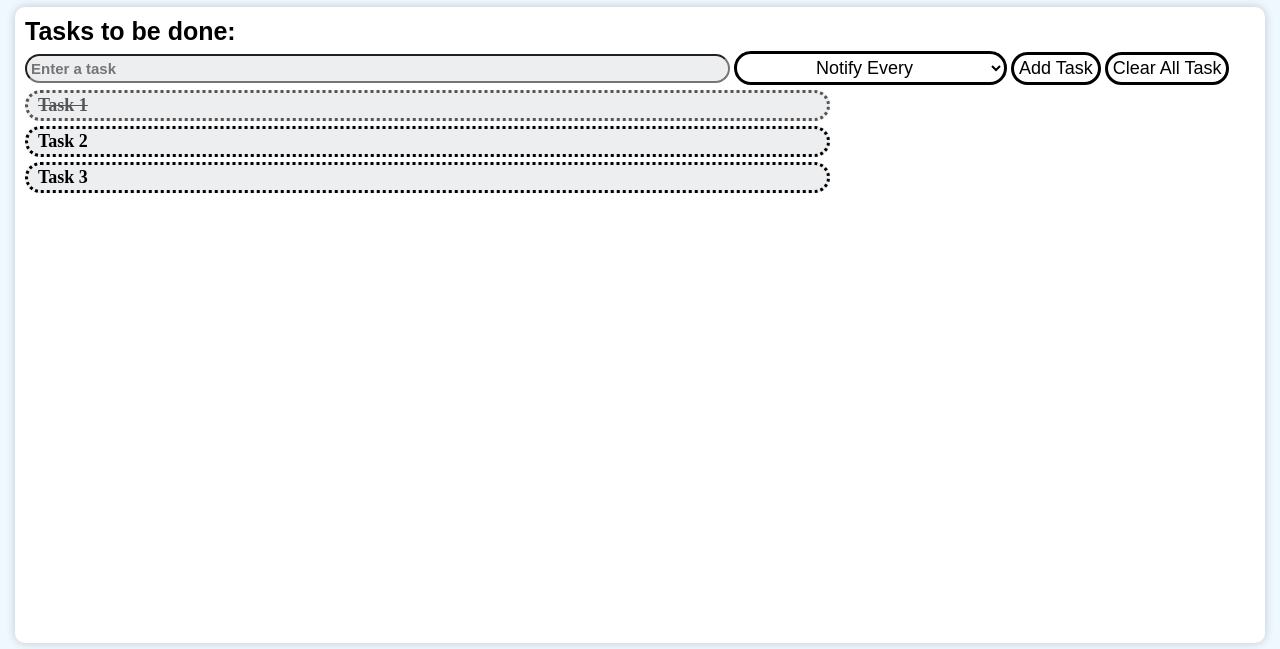
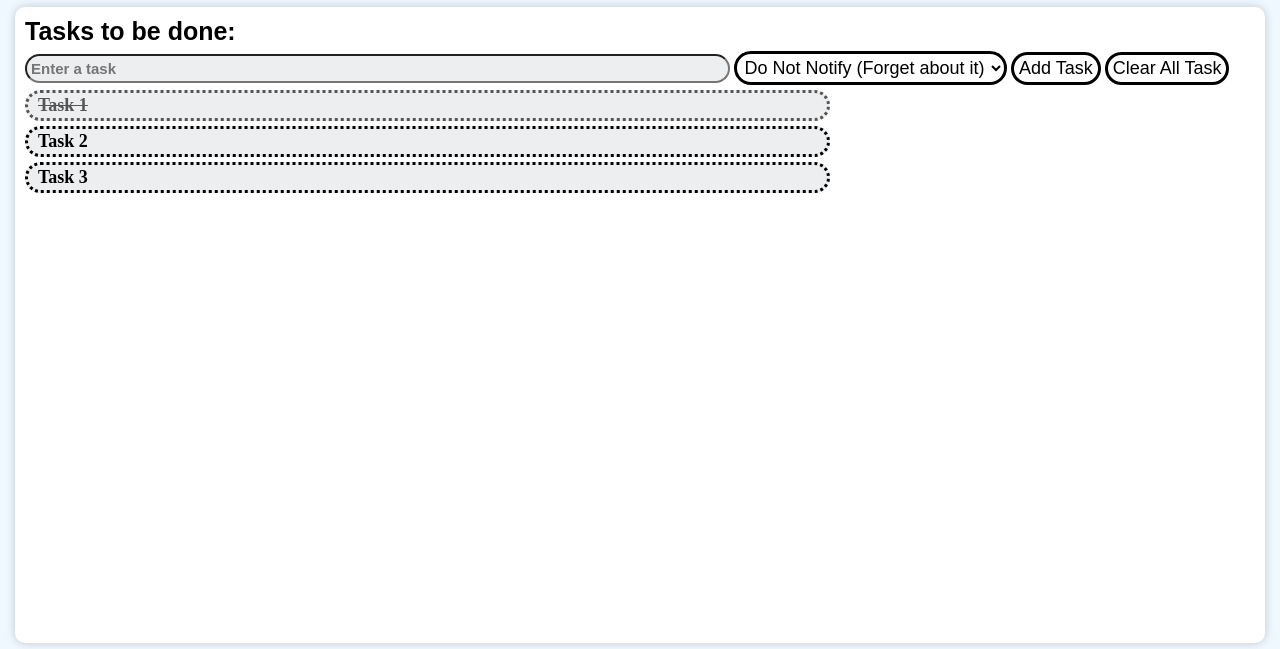
Before and after one commit to DiscordPanda/Innov8tors, a PHP site: page /ToDo.php in a window 1280 px wide. Shown: the part 202-851 px from the top of the page. Run offline with PHP 8.4, Linux system fonts and the light colour scheme; some web fonts are replaced.

Commit message:
Make DND default notification

```diff
--- a/ToDo.php
+++ b/ToDo.php
@@ -44,13 +44,11 @@
                     <div class="input">
                         <input type="text" class="input-task" id="task-box" placeholder="Enter a task" title="Input task">
                         <select name="time" id="time" title="Select period of notifications for the task" required>
-                            <option hidden disabled selected value>Notify Every</object>
-                            <option disabled value>--Notify Every--</option>
+                            <option selected value="none">Do Not Notify (Forget about it)</option>
                             <option value="30m">30 minutes (URGENT)</option>
                             <option value="1h">1 hour (Important)</option>
                             <option value="2h">2 hours (Normal)</option>
                             <option value="3h">3 hours (Not Important)</option>
-                            <option value="none">Do Not Notify (Forget about it)</option>
                         </select>
                         <button title="Add task">Add Task</button>
                         <button class="clear" title="Clear task">Clear All Task</button>
```
